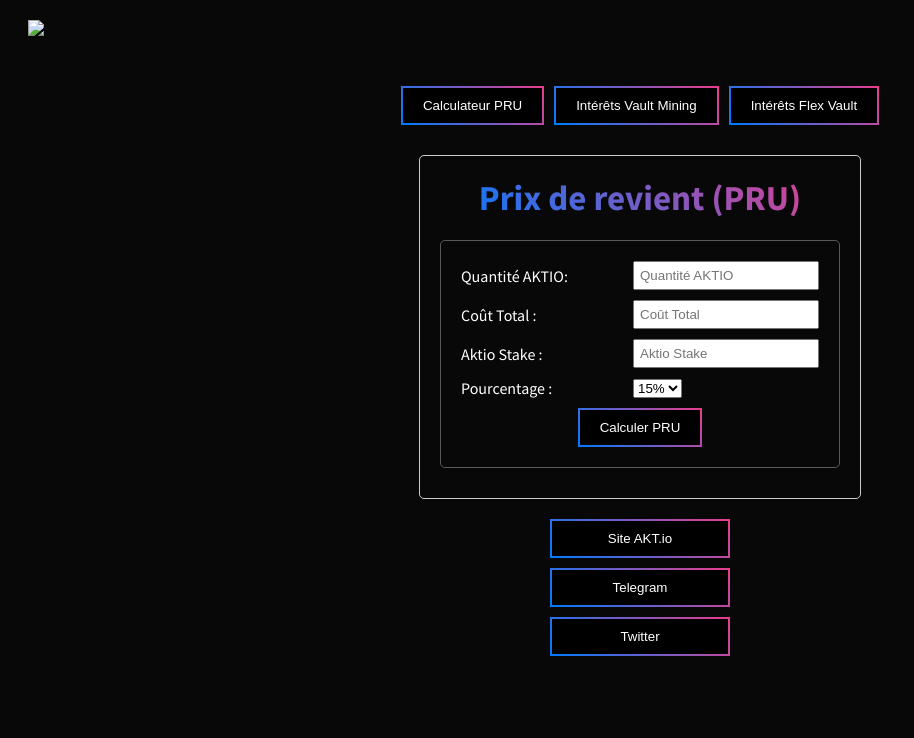
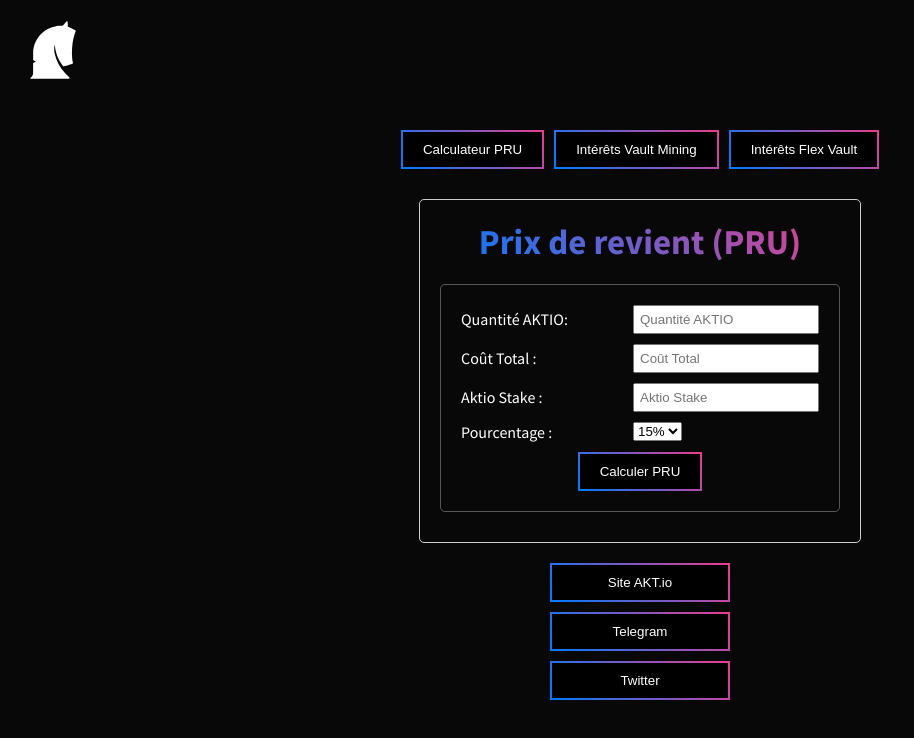
Before and after one commit to tools-akt/AKT-tools, a plain HTML site: page index.html in a window 1280 px wide. Shown: the whole page, without its empty margins (0-914 px from the left). Drawn offline with Linux system fonts and the light colour scheme; the site is published under a folder, as on GitHub Pages, so addresses that start at the root find nothing.

Commit message:
Add files via upload

```diff
--- a/index.html
+++ b/index.html
@@ -9,10 +9,10 @@
     <link href="https://fonts.googleapis.com/css2?family=Source+Sans+Pro:wght@400;700&display=swap" rel="stylesheet">
     <link rel="stylesheet" href="https://cdnjs.cloudflare.com/ajax/libs/font-awesome/6.0.0/css/all.min.css" />
     <title>Tools pour AKT.io</title>
-    <link rel="icon" href="img/aktblanc.svg" sizes="150%">
+    <link rel="icon" href="assets/images/aktblanc.svg" sizes="150%">
     </link>
     <div class="logo">
-        <img class="logos" src="/IMG/aktblanc.svg">
+        <img class="logos" src="assets/images/aktblanc.svg">
     </div>
 </head>
 
```
Also changed, not shown: assets/images/aktblanc.svg (added), assets/images/aktnoir.svg (added).
